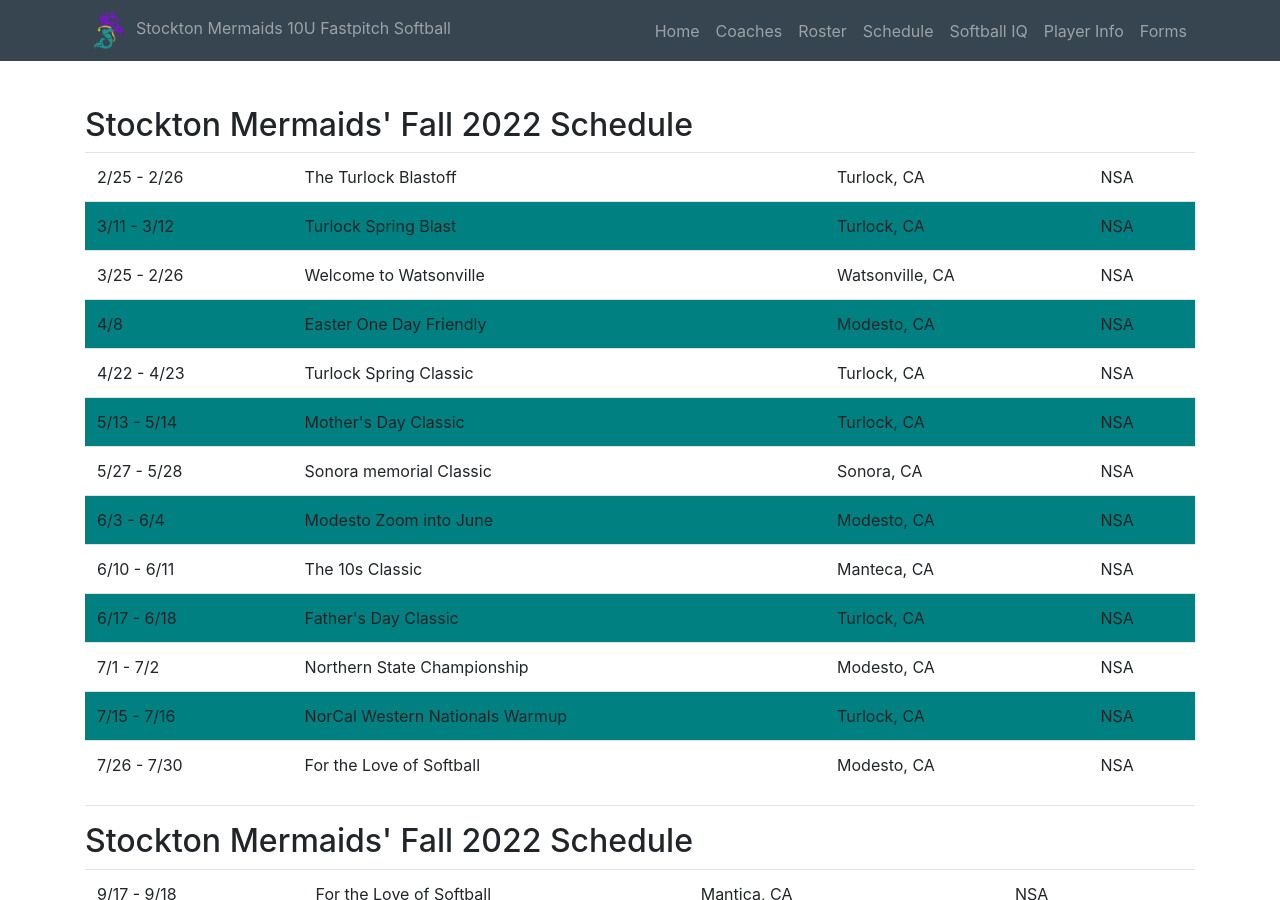
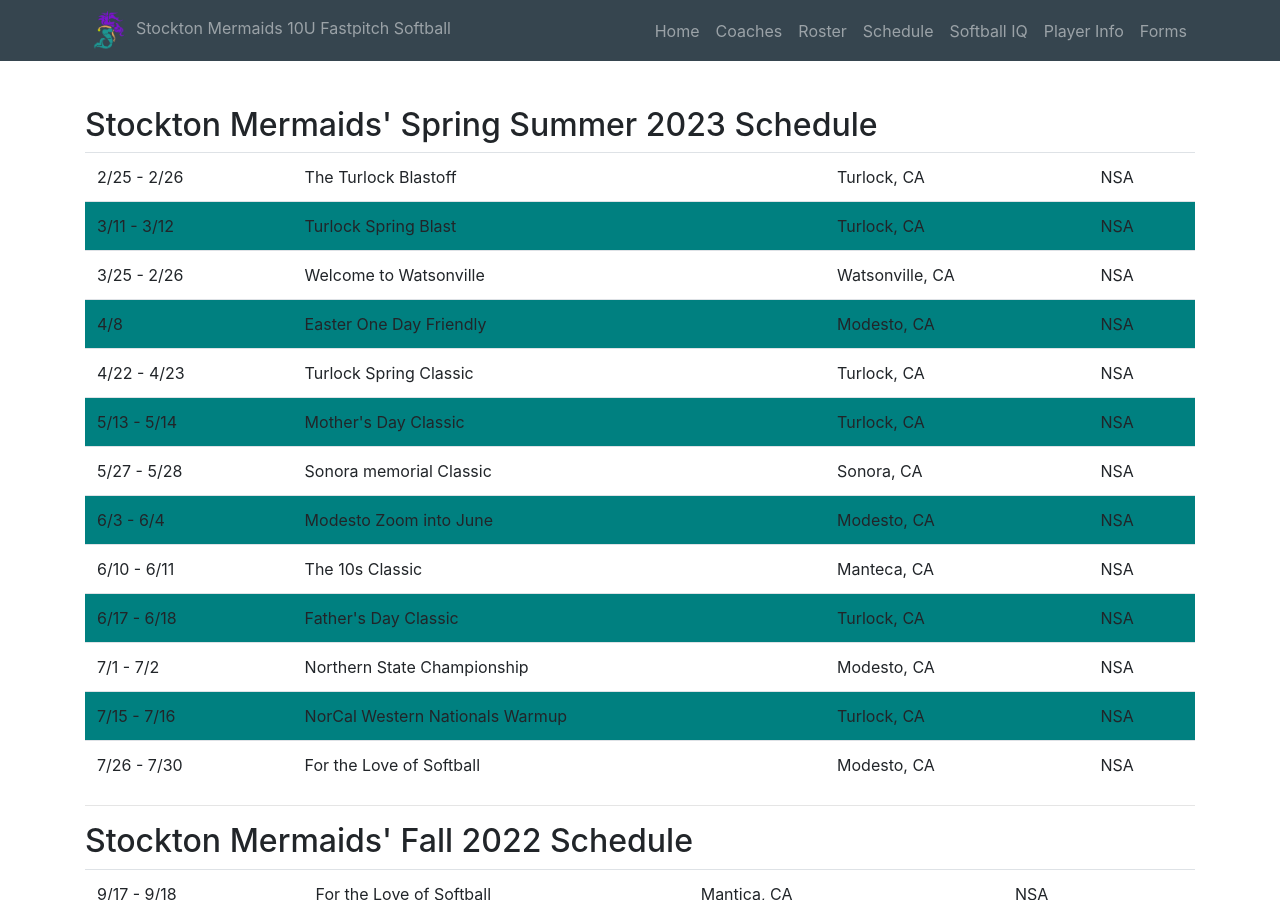
Before and after one commit to stocktonmermaids/stocktonmermaids.github.io, a Jekyll site: the page built from schedule.html, in a window 1280 px wide and 900 px high. Built offline with Jekyll 4.4.1, drawn with Linux system fonts in a browser that asks for light colours; nearby versions of some CDN libraries.

Commit message:
MBH: updates for spring 2023

```diff
--- a/_includes/footer.html
+++ b/_includes/footer.html
@@ -11,6 +11,7 @@
             <div class="col-lg-3 text-right">
                 <ul class="nav float-right">
                     <li><a class="text-white mr-2" rel="nofollow" href="https://www.facebook.com/stocktonmermaids" title="Follow on Facebook"><i class="h1 fa fa-fw fa-facebook fa-2x ion-logo-facebook"></i></a></li>
+                    <li><a class="text-white mr-2" rel="nofollow" href="https://www.instagram.com/stockton_mermaids_softball" title="Follow on Instagram"><i class="h1 fa fa-fw fa-instagram fa-2x ion-logo-instagram"></i></a></li>
                 </ul>
             </div>
         </div>
--- a/schedule.html
+++ b/schedule.html
@@ -4,7 +4,7 @@
 permalink: /schedule/
 ---
 
-<h2>Stockton Mermaids' Fall 2022 Schedule</h2>
+<h2>Stockton Mermaids' Spring Summer 2023 Schedule</h2>
 <table class="table">
     <tr><td>2/25 - 2/26</td>    <td>The Turlock Blastoff</td>               <td>Turlock, CA</td>        <td>NSA</td>    </tr>
     <tr><td>3/11 - 3/12</td>    <td>Turlock Spring Blast</td>               <td>Turlock, CA</td>        <td>NSA</td>    </tr>
```
